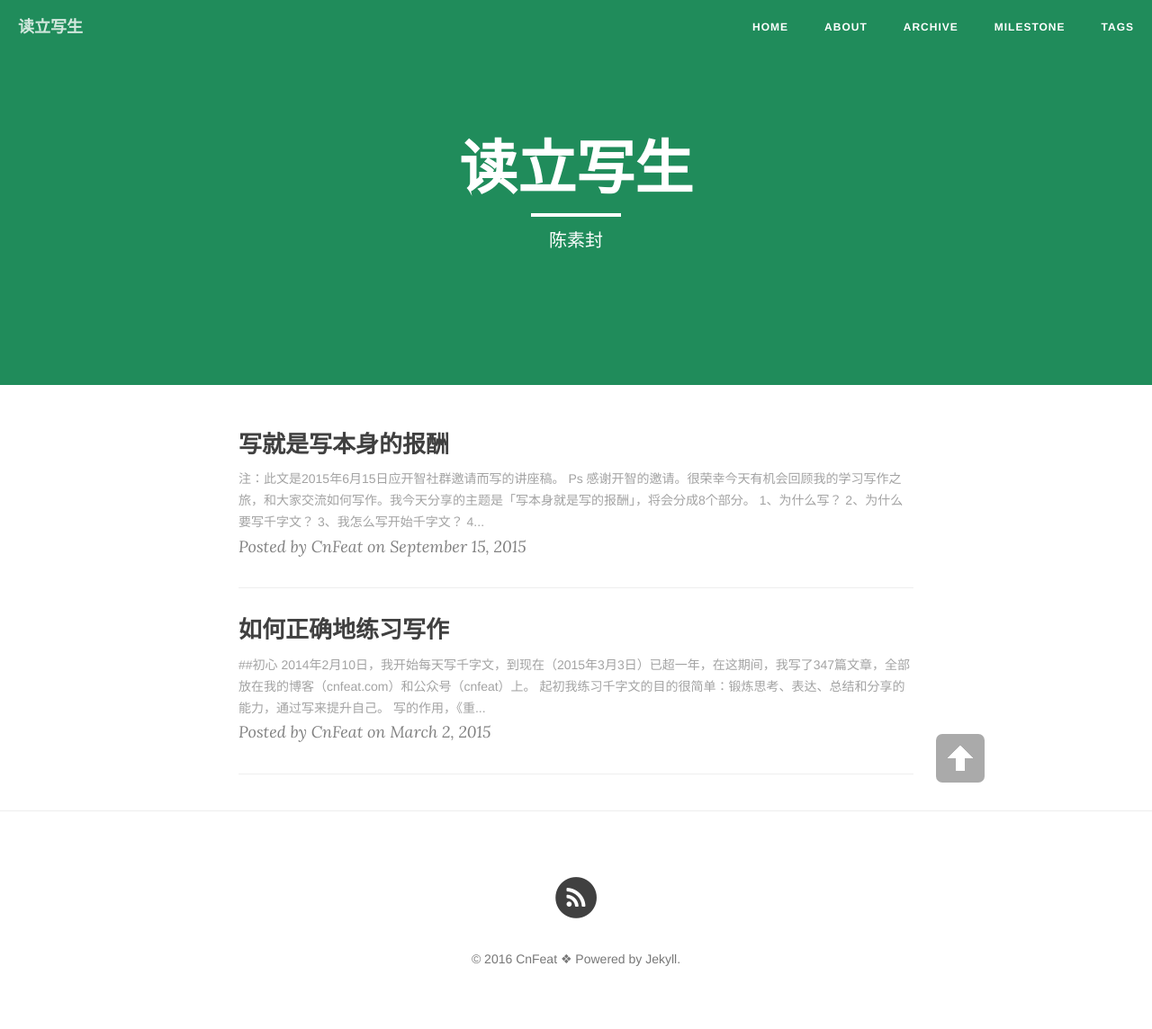
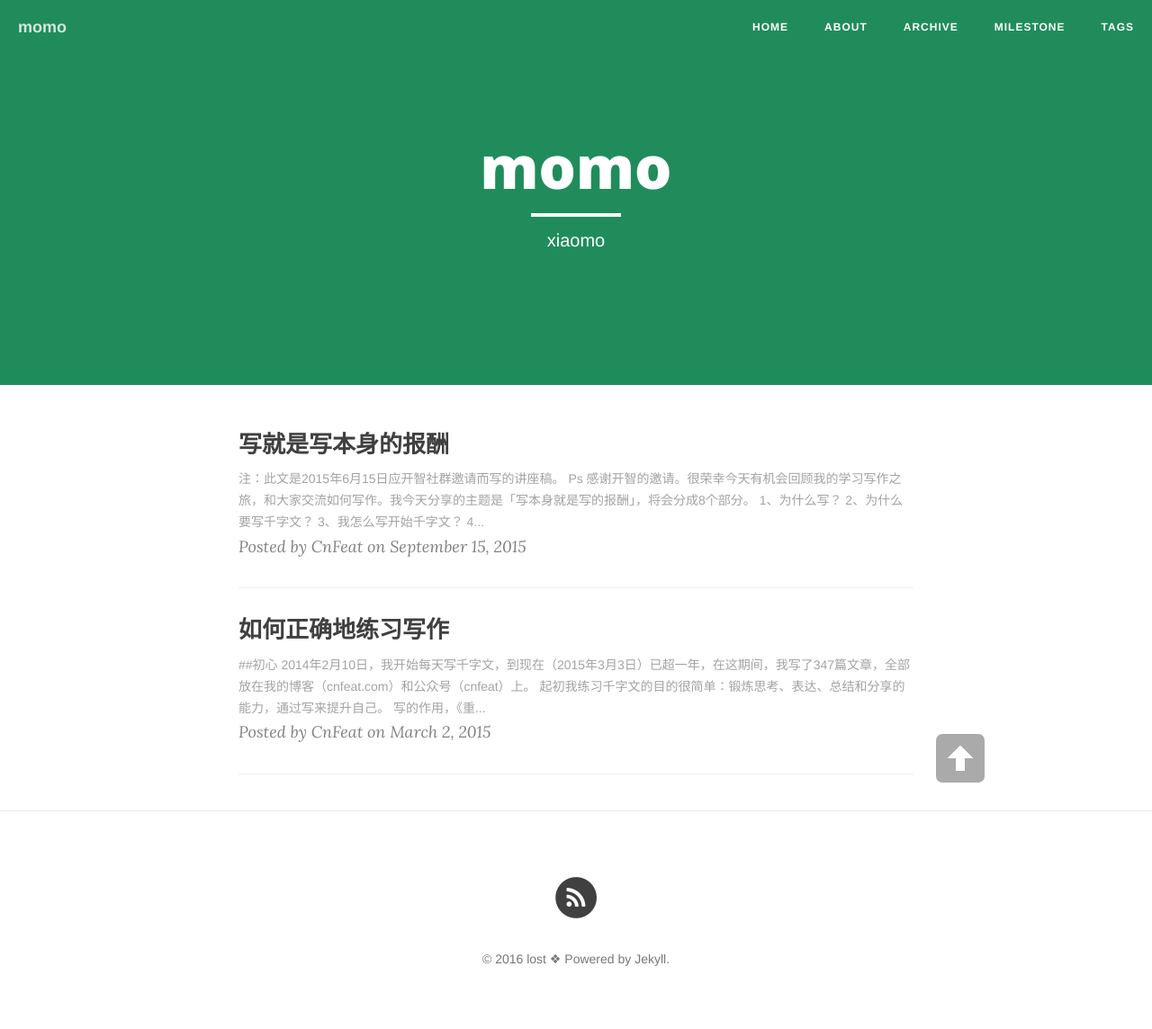
Before and after one commit to lostzoumo/lostzoumo.github.io, a Jekyll site: the page built from index.html, in a window 1280 px wide. Shown: the whole page at 90% size. Built offline with Jekyll 4.4.1, drawn with Linux system fonts in a browser that asks for light colours; nearby versions of some CDN libraries; the list of posts is cut into pages by our own code.

Commit message:
title change

```diff
--- a/_config.yml
+++ b/_config.yml
@@ -1,15 +1,15 @@
 # Site settings
-title: 读立写生
+title: momo
 header-img: "img/green.jpg"
 tagline: "cn"
-description: "陈素封|读而立·写而生"
+description: "邹沫|成长之路"
 baseurl: ""
 url: "http://cnfeat"
 
 # About/contact
 owner:
-  name: " CnFeat"
-  email: CnFeat@gmail.com
+  name: " lost"
+  email: lostzoumo@gmail.com
   bio: "写就是写的报酬"
 
 # Data
--- a/index.html
+++ b/index.html
@@ -1,6 +1,6 @@
 ---
 layout: page
-description: "陈素封"
+description: "xiaomo"
 ---
 
 {% for post in paginator.posts %}
```
Also changed, not shown: about.md (line endings or trailing spaces).
